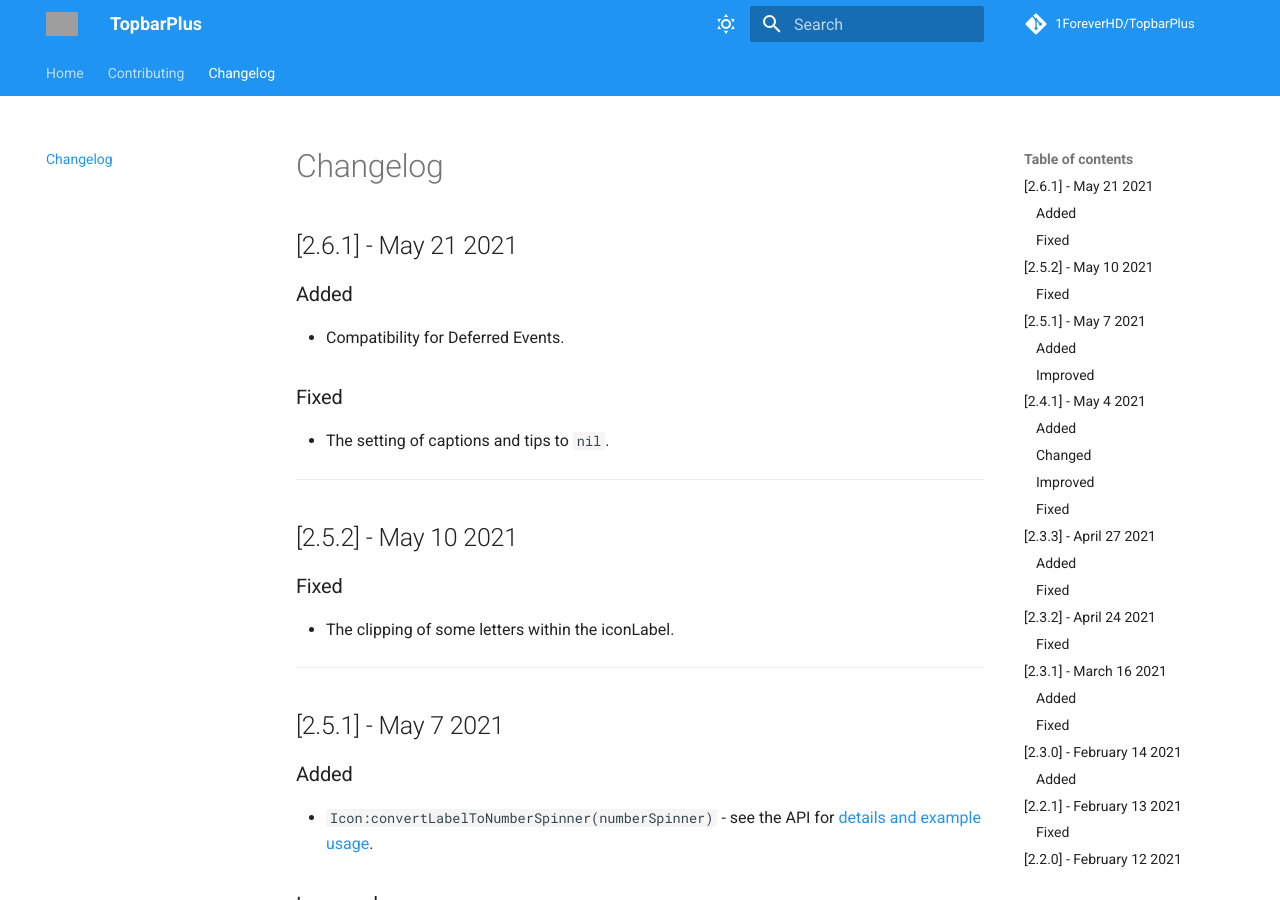
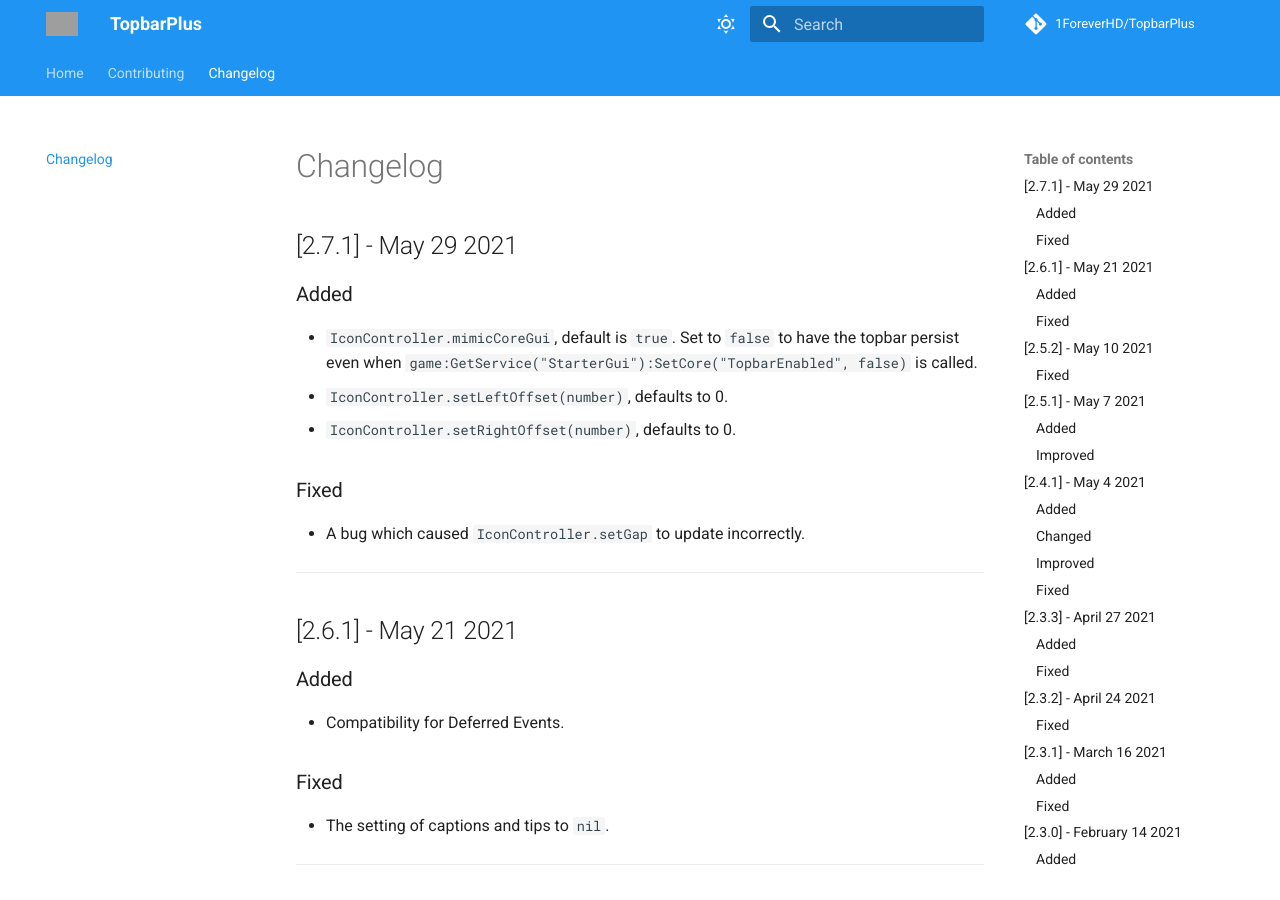
Before and after one commit to 1ForeverHD/TopbarPlus, an MkDocs documentation site: the page built from docs/changelog.md, in a window 1280 px wide and 900 px high. Built offline with MkDocs 1.6.1 and Material for MkDocs 9.7.7, drawn with Linux system fonts in a browser that asks for light colours; comment, search, counter and statistics services are not loaded; grey boxes are pictures that could not be loaded.

Commit message:
Added IconController.mimicCoreGui, setLeftOffset, setRightOffset, and made improvements to the IconController

```diff
--- a/docs/changelog.md
+++ b/docs/changelog.md
@@ -1,3 +1,15 @@
+## [2.7.1] - May 29 2021
+### Added
+- ``IconController.mimicCoreGui``, default is ``true``. Set to ``false`` to have the topbar persist even when ``game:GetService("StarterGui"):SetCore("TopbarEnabled", false)`` is called.
+- ``IconController.setLeftOffset(number)``, defaults to 0.
+- ``IconController.setRightOffset(number)``, defaults to 0.
+
+### Fixed
+- A bug which caused ``IconController.setGap`` to update incorrectly.
+
+
+
+--------
 ## [2.6.1] - May 21 2021
 ### Added
 - Compatibility for Deferred Events.
```
Also changed, not shown: 2 other files.
